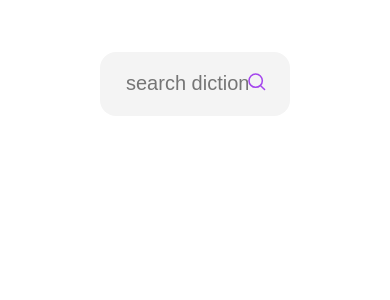
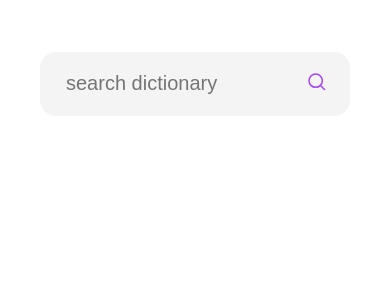
Before and after one commit to noelle7/dictionaryApp, a React (Create React App) app: page / in a window 390 px wide. Shown: the top 300 px of the page. Built offline with nearby package versions, Linux system fonts and the light colour scheme; no server answers.

Commit message:
added media queries

```diff
--- a/public/index.html
+++ b/public/index.html
@@ -2,14 +2,14 @@
 <html lang="en">
   <head>
     <meta charset="utf-8" />
-    <link rel="icon" href="%PUBLIC_URL%/favicon.ico" />
+    <link rel="icon" href="%PUBLIC_URL%/favicon-32x32.png" />
     <meta name="viewport" content="width=device-width, initial-scale=1" />
     <meta name="theme-color" content="#000000" />
     <meta
       name="description"
       content="Web site created using create-react-app"
     />
-    <link rel="apple-touch-icon" href="%PUBLIC_URL%/logo192.png" />
+    <link rel="apple-touch-icon" href="%PUBLIC_URL%/favicon-32x32.png" />
     <!--
       manifest.json provides metadata used when your web app is installed on a
       user's mobile device or desktop. See https://developers.google.com/web/fundamentals/web-app-manifest/
--- a/src/App.css
+++ b/src/App.css
@@ -15,6 +15,7 @@ html {
 .sr-only { position: absolute; width: 1px; height: 1px; margin: -1px; border: 0; padding: 0; white-space: nowrap; clip-path: inset(100%); clip: rect(0 0 0 0); overflow: hidden;}
 
 body {
+  margin: 2rem 5rem;
 
 }
 
@@ -113,6 +114,8 @@ button {
 .displayPartOfSpeech {
   display: flex;
   flex-direction: row;
+  align-items: center;
+  margin: 3rem 0;
 }
 
 .partOfSpeech {
@@ -123,6 +126,7 @@ button {
     background-color: #e9e9e9;
     height: 1px;
     width: 100%;
+    margin-left: 3rem;
 }
 
 .displayDefinition ul {
@@ -140,19 +144,22 @@ button {
   display: inline-block;
   width: 2em;
   margin-left: -2em;
+  font-size: 2rem;
+  position: absolute;
 }
 
 
 .displaySynonyms {
   display: flex;
   align-items: center;
+  margin-top: 3rem;
 }
 
 .synonym {
   color: #a445ed;
   margin-left: 2.2rem;
   font-weight: bold;
-  font-size: 2.4rem;
+  font-size: 2rem;
   line-height: 2.9rem;
 }
 
@@ -205,6 +212,7 @@ h1 {
   font-size: 6.4rem;
   font-weight: bolder;
   line-height: 7.7rem;
+  margin-bottom: 2rem;
 }
 
 h2 {
@@ -241,3 +249,30 @@ p {
 .phonetic {
   color: #a445ed;
 }
+
+
+/* MEDIA QUERIES */
+
+@media (max-width: 900px) {
+
+  body {
+    margin: 2rem;
+  }
+
+}
+
+
+@media (max-width: 600px) {
+
+  body {
+    margin: 2rem;
+  }
+
+  .app {
+    margin: 2rem;
+  }
+
+  h1 {
+    font-size: 4rem;
+  }
+}
```
Also changed, not shown: public/favicon-32x32.png (renamed from src/assets/images/favicon-32x32.png).
